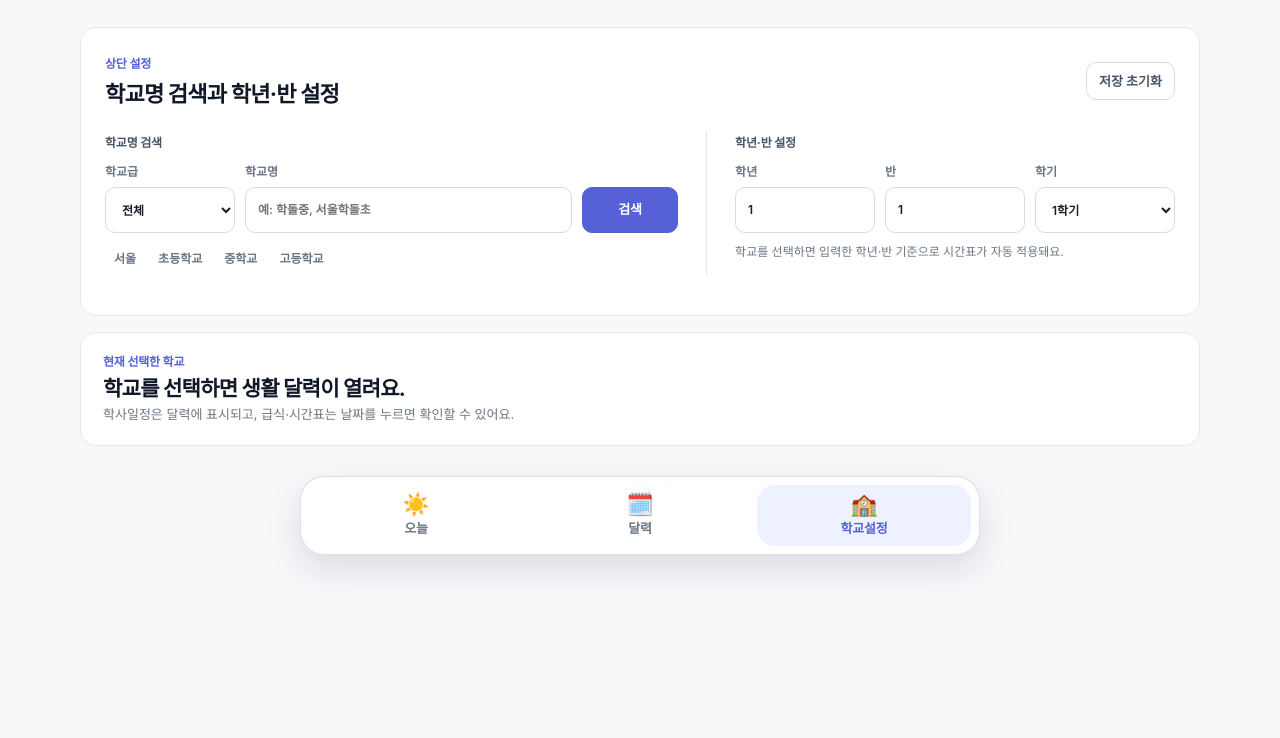
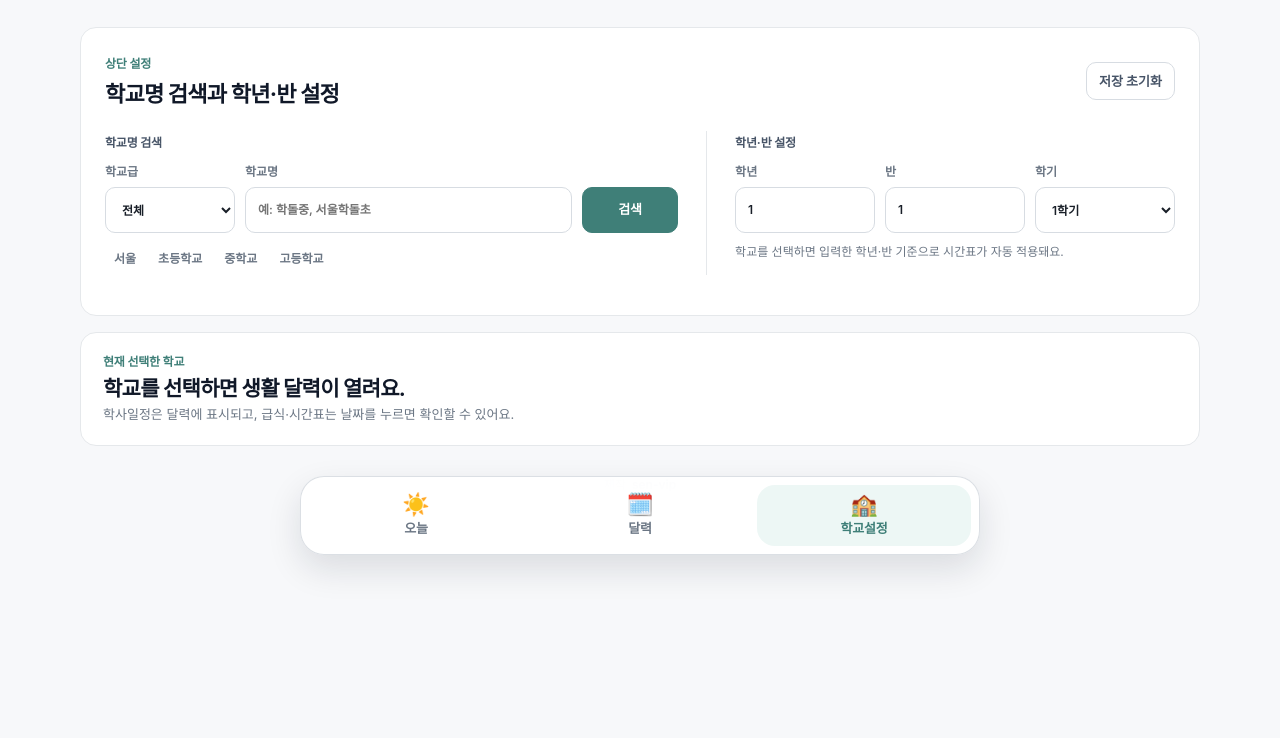
Before and after one commit to sen-vip/school-life-calendar, a plain HTML site: page index.html in a window 1280 px wide. Shown: the part 221-959 px from the top of the page. Drawn offline with Linux system fonts and the light colour scheme.

Commit message:
Add files via upload

```diff
--- a/style.css
+++ b/style.css
@@ -9,9 +9,9 @@
   --muted-light: #98a2b3;
   --line: #e5e8eb;
   --line-strong: #d7dce2;
-  --primary: #5661d7;
-  --primary-hover: #4752c6;
-  --primary-soft: #f0f1ff;
+  --primary: #3F7F78;
+  --primary-hover: #336D67;
+  --primary-soft: #EDF7F5;
   --schedule: #7667d9;
   --schedule-soft: #f1efff;
   --meal: #c8782c;
@@ -64,7 +64,7 @@ a:focus-visible,
 input:focus-visible,
 select:focus-visible,
 summary:focus-visible {
-  outline: 3px solid rgba(86, 97, 215, 0.2);
+  outline: 3px solid rgba(63, 127, 120, 0.22);
   outline-offset: 2px;
 }
 
@@ -354,7 +354,7 @@ summary:focus-visible {
 .quick-class-editor input:focus,
 .quick-class-editor select:focus {
   border-color: var(--primary);
-  box-shadow: 0 0 0 3px rgba(86, 97, 215, 0.11);
+  box-shadow: 0 0 0 3px rgba(63, 127, 120, 0.11);
   outline: none;
 }
 
@@ -591,7 +591,7 @@ body:not(.has-selected-school) .selected-action-row {
 }
 
 .bottom-tab-btn.active {
-  background: #eef1ff;
+  background: #EDF7F5;
   color: var(--primary);
 }
 
```
